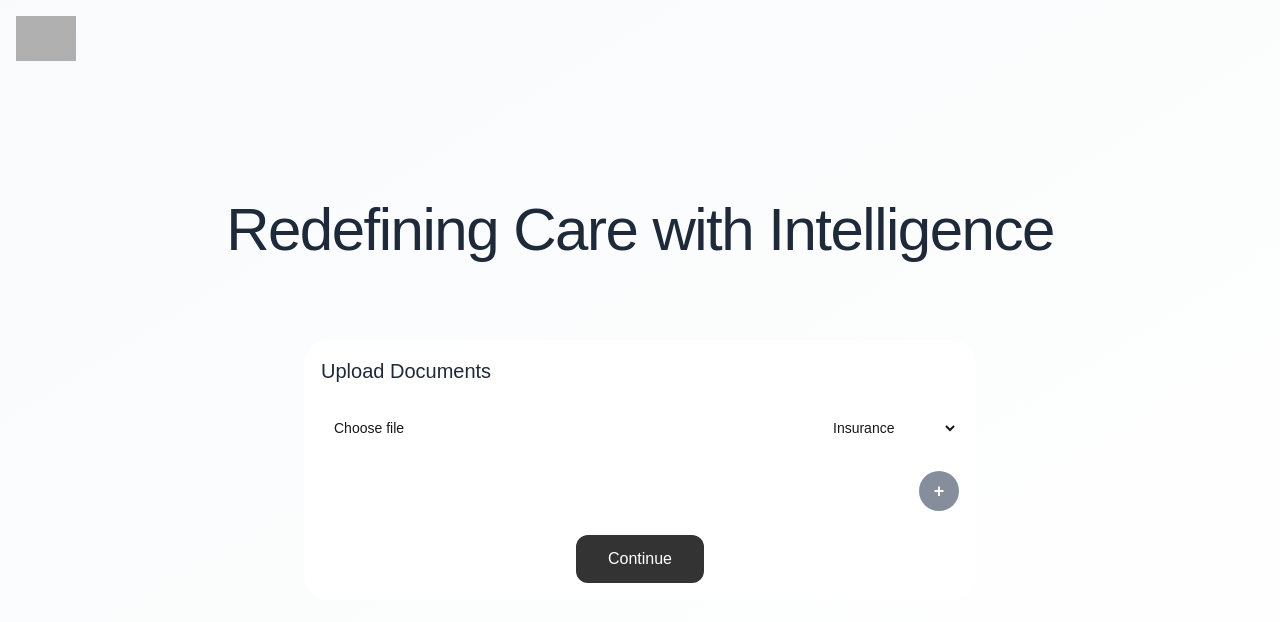
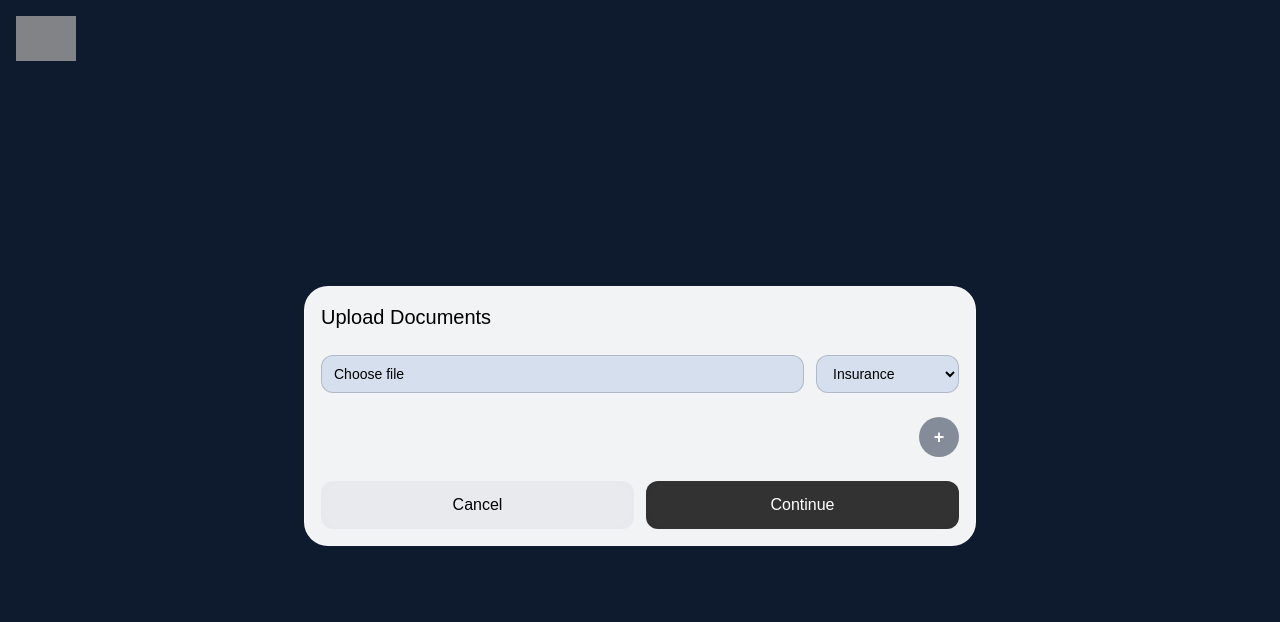
Before and after one commit to nessa272/hackmit25, a Next.js app: page /transition in a window 1280 px wide. Shown: the top 622 px of the page. Built offline with nearby package versions, Linux system fonts and the light colour scheme; grey boxes are pictures that could not be loaded.

Commit message:
changed color

```diff
--- a/src/app/page.tsx
+++ b/src/app/page.tsx
@@ -246,7 +246,7 @@ export default function Home() {
               whileTap={{ scale: 0.95 }}
               style={{ pointerEvents: "auto" }}
             >
-              START
+              Assess Patient Readiness
             </motion.button>
           </motion.div>
         )}
--- a/src/app/transition/page.tsx
+++ b/src/app/transition/page.tsx
@@ -1,5 +1,6 @@
 "use client";
 import { useState, useEffect } from "react";
+import { useRouter } from "next/navigation";
 import Image from "next/image";
 
 interface AnalysisResult {
@@ -51,6 +52,7 @@ interface DischargeOrder {
 }
 
 export default function Home() {
+  const router = useRouter();
   const [files, setFiles] = useState<File[]>([]);
   const [uploadRows, setUploadRows] = useState<{file: File | null, type: string}[]>([{ file: null, type: "Insurance" }]);
   const [results, setResults] = useState<AnalysisResult[]>([]);
@@ -178,7 +180,7 @@ export default function Home() {
   };
 
   return (
-    <div className={`min-h-screen flex flex-col items-center p-4 sm:p-8 bg-gradient-to-br from-gray-50 to-white ${showResults ? 'justify-start pt-12' : 'justify-center'} relative`}>
+    <div className={`min-h-screen flex flex-col items-center p-4 sm:p-8 ${showResults ? 'justify-start pt-12' : 'justify-center'} relative`} style={{backgroundColor: '#0e1a2e'}}>
       {/* Logo in top left corner */}
       <div className="absolute top-4 left-4 z-10">
         <Image
@@ -191,13 +193,10 @@ export default function Home() {
       </div>
       {!showResults && (
         <>
-          <h1 className="text-4xl sm:text-6xl font-light tracking-tight text-center mb-8 sm:mb-12 text-gray-800">
-            Redefining Care with Intelligence
-          </h1>
 
           <div className="flex flex-wrap justify-center gap-3 mb-8 max-w-4xl">
             {files.map((file, i) => (
-              <div key={i} className="bg-white/60 backdrop-blur-xl border border-white/40 px-4 py-2 rounded-full text-gray-700 font-medium transition-all duration-200 hover:bg-white/70">
+              <div key={i} className="bg-white/60 backdrop-blur-xl border border-white/40 px-4 py-2 rounded-full text-black font-medium transition-all duration-200 hover:bg-white/70">
                 {file.name}
               </div>
             ))}
@@ -208,7 +207,7 @@ export default function Home() {
 
         <div className="w-full max-w-2xl">
             <div className="bg-white/95 backdrop-blur-xl rounded-3xl p-4 w-full border border-white/40">
-              <h2 className="text-xl font-medium mb-6 text-gray-800">Upload Documents</h2>
+              <h2 className="text-xl font-medium mb-6 text-black">Upload Documents</h2>
 
               <div className="space-y-4 mb-6">
                 {uploadRows.map((row, i) => (
@@ -227,7 +226,7 @@ export default function Home() {
                       />
                       <label
                         htmlFor={`file-${i}`}
-                        className="block bg-white/50 border border-white/40 rounded-xl px-3 py-2 text-sm backdrop-blur-sm cursor-pointer hover:bg-white/60 transition-colors"
+                        className="block rounded-xl px-3 py-2 text-sm backdrop-blur-sm cursor-pointer transition-colors text-black border border-gray-400/60" style={{backgroundColor: '#d5dfed'}} onMouseEnter={(e) => e.target.style.backgroundColor = '#b4becf'} onMouseLeave={(e) => e.target.style.backgroundColor = '#d5dfed'}
                       >
                         {row.file ? row.file.name : "Choose file"}
                       </label>
@@ -239,7 +238,7 @@ export default function Home() {
                         newRows[i].type = e.target.value;
                         setUploadRows(newRows);
                       }}
-                      className="bg-white/50 border border-white/40 rounded-xl px-3 py-2 text-sm backdrop-blur-sm min-w-[140px]"
+                      className="rounded-xl px-3 py-2 text-sm backdrop-blur-sm min-w-[140px] text-black border border-gray-400/60" style={{backgroundColor: '#d5dfed'}} onMouseEnter={(e) => e.target.style.backgroundColor = '#b4becf'} onMouseLeave={(e) => e.target.style.backgroundColor = '#d5dfed'}
                     >
                       {docTypes.map(type => (
                         <option key={type} value={type}>{type}</option>
@@ -258,10 +257,16 @@ export default function Home() {
                 </button>
               </div>
 
-            <div className="flex justify-center">
+            <div className="flex gap-3">
+              <button
+                onClick={() => router.push('/')}
+                className="flex-1 bg-gray-200/80 backdrop-blur-xl px-4 py-3 rounded-xl hover:bg-gray-300/80 transition-all duration-200 font-medium text-black"
+              >
+                Cancel
+              </button>
               <button
                 onClick={handleUpload}
-                className="bg-black/80 text-white px-8 py-3 rounded-xl hover:bg-black/90 transition-all duration-200 backdrop-blur-xl font-medium"
+                className="flex-1 bg-black/80 text-white px-4 py-3 rounded-xl hover:bg-black/90 transition-all duration-200 backdrop-blur-xl font-medium"
               >
                 Continue
               </button>
@@ -272,7 +277,7 @@ export default function Home() {
       {showResults && (
         <div className="w-full max-w-6xl space-y-6">
           <div className="flex justify-between items-center mb-6">
-            <h2 className="text-2xl font-light text-gray-800">
+            <h2 className="text-2xl font-light text-black">
               {synthesizing ? "Synthesizing Case..." : synthesisResult ? "Discharge Assessment" : "Analysis Pending..."}
             </h2>
             <button
@@ -292,7 +297,7 @@ export default function Home() {
           {results.map((result, i) => (
             <div key={i} className={`bg-white/60 backdrop-blur-xl border border-gray-200 rounded-2xl p-6 h-64 transition-all duration-1000 ${synthesizing ? 'animate-pulse' : ''}`}>
               <div className="flex items-center justify-between mb-4">
-                <h3 className="text-xl font-medium text-gray-800">{result.type}</h3>
+                <h3 className="text-xl font-medium text-black">{result.type}</h3>
                 {result.loading && (
                   <div className="animate-spin rounded-full h-5 w-5 border-b-2 border-gray-600"></div>
                 )}
```
